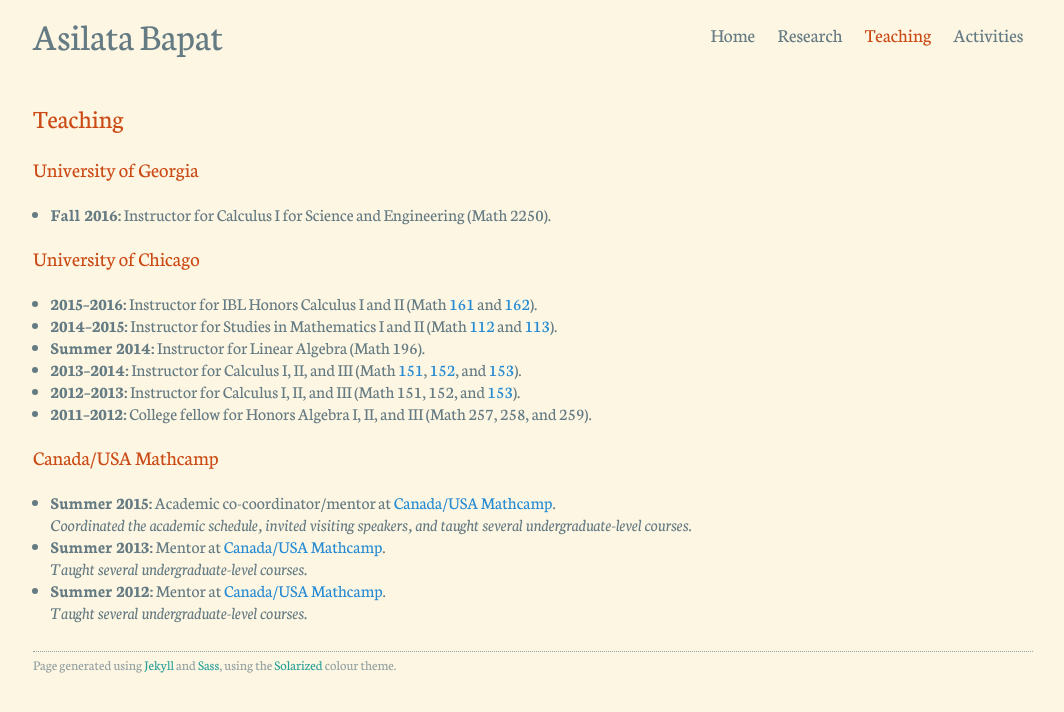
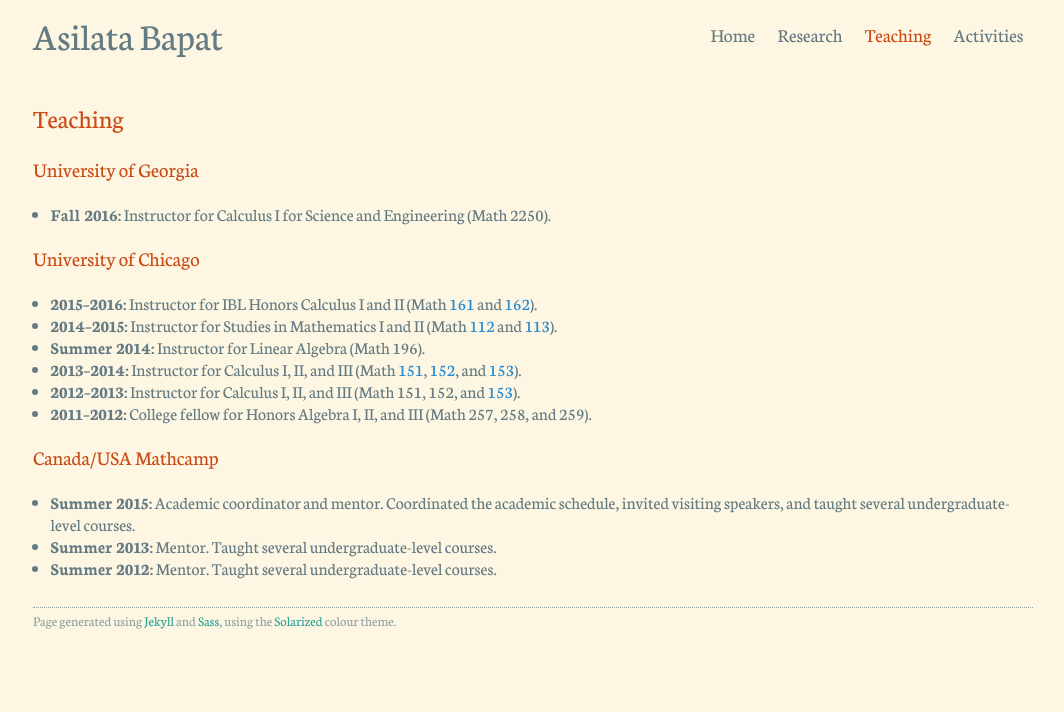
Before and after one commit to dongmouren0/dongmouren.github.io, a Jekyll site: the page built from teaching/index.md, in a window 1280 px wide. Shown: the top 712 px of the page, without its empty margins (107-1171 px from the left). Built offline with Jekyll 4.4.1, drawn with Linux system fonts in a browser that asks for light colours.

Commit message:
Converted teaching to yaml.

```diff
--- a/teaching/index.md
+++ b/teaching/index.md
@@ -7,22 +7,35 @@
 ## {{ page.title }}
 
 ### University of Georgia
-* **Fall 2016:** Instructor for Calculus I for Science and Engineering (Math 2250).
+{% assign uga = site.data.teaching | where: "location", "University of Georgia" | sort: 'date' | reverse %}
+<ul>
+{% for class in uga %}
+<li>
+<strong>{{ class.display-date }}:</strong>
+{{ class.description }}
+</li>
+{% endfor %}
+</ul>
 
 ### University of Chicago
-
-* **2015--2016:** Instructor for IBL Honors Calculus I and II (Math [161](http://www.math.uchicago.edu/~mcreek/fall_2015/math_16100/index.html) and [162](162win16/)).
-* **2014--2015:** Instructor for Studies in Mathematics I and II (Math [112](112aut14/) and [113](113win15/)).
-* **Summer 2014:** Instructor for Linear Algebra (Math 196).
-* **2013--2014:** Instructor for Calculus I, II, and III (Math [151](151aut13/), [152](152win14/), and [153](153spr14/)).
-* **2012--2013:** Instructor for Calculus I, II, and III (Math 151, 152, and [153](153spr13/)).
-* **2011--2012:** College fellow for Honors Algebra I, II, and III (Math 257, 258, and 259).
+{% assign uchicago = site.data.teaching | where: "location", "University of Chicago" | sort: 'date' | reverse %}
+<ul>
+{% for class in uchicago %}
+<li>
+<strong>{{ class.display-date | markdownify | strip | remove: '<p>' | remove: '</p>' }}:</strong>
+{{ class.description | markdownify | strip | remove: '<p>' | remove: '</p>' }}
+</li>
+{% endfor %}
+</ul>
 
 ### Canada/USA Mathcamp
-
-* **Summer 2015:** Academic co-coordinator/mentor at [Canada/USA Mathcamp](http://www.mathcamp.org/2015).
-_Coordinated the academic schedule, invited visiting speakers, and taught several undergraduate-level courses._
-* **Summer 2013:** Mentor at [Canada/USA Mathcamp](http://www.mathcamp.org/2013).
-_Taught several undergraduate-level courses._
-* **Summer 2012:** Mentor at [Canada/USA Mathcamp](http://www.mathcamp.org/2012).
-_Taught several undergraduate-level courses._
+{% assign mathcamp = site.data.teaching | where: "location", "Canada/USA Mathcamp" | sort: 'date' | reverse %}
+<ul>
+{% for class in mathcamp %}
+<li>
+<strong>{{ class.display-date | markdownify | strip | remove: '<p>' | remove: '</p>' }}:</strong>
+{{ class.description | markdownify | strip | remove: '<p>' | remove: '</p>' }}
+{{ class.comment | markdownify | strip | remove: '<p>' | remove: '</p>' }}
+</li>
+{% endfor %}
+</ul>
```
Also changed, not shown: _data/teaching.yml (added, +52 -0 lines).
